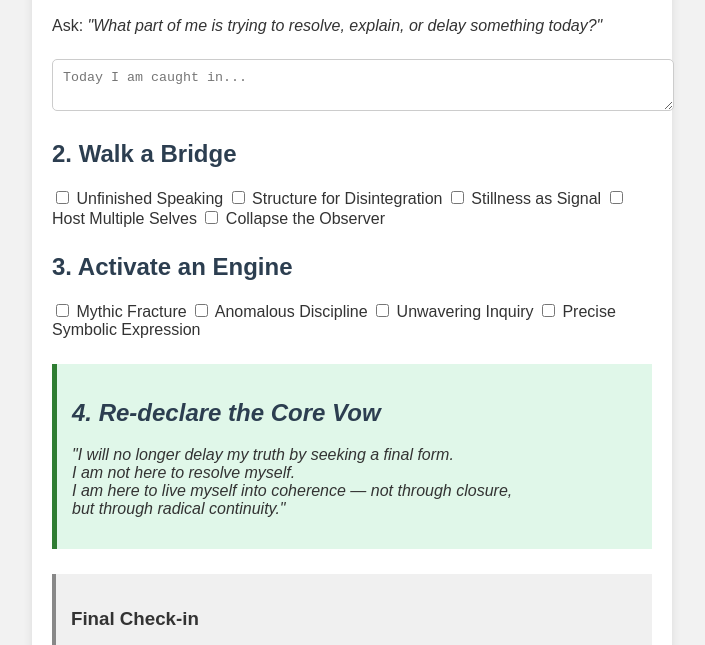
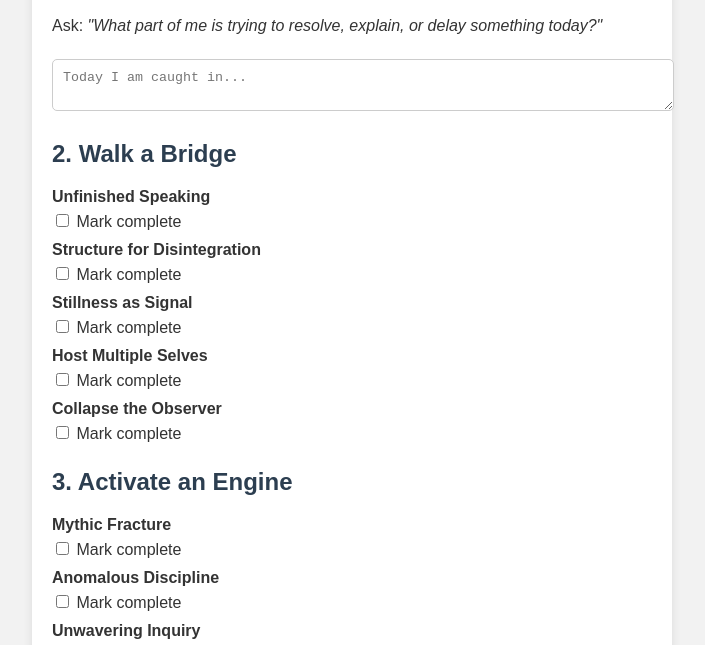
Before and after one commit to zekusmaximus/Amit-loop-daily-ritual, a plain HTML site: page index.html in a window 1280 px wide. Shown: the part 151-796 px from the top of the page, without its empty margins (288-993 px from the left). Drawn offline with Linux system fonts and the light colour scheme.

Commit message:
Update index.html

```diff
--- a/index.html
+++ b/index.html
@@ -26,11 +26,19 @@
     .section {
       margin-bottom: 25px;
     }
+    .bridge, .engine {
+      margin-top: 10px;
+      cursor: pointer;
+      font-weight: bold;
+    }
     .reveal {
-      margin-left: 25px;
+      margin-left: 15px;
       font-size: 0.95em;
       color: #555;
       display: none;
+    }
+    .checkbox {
+      margin-top: 5px;
     }
     .vow {
       background: #e0f7e9;
@@ -90,32 +98,44 @@
 
     <div class="section">
       <h2>2. Walk a Bridge</h2>
-      <div>
-        <label><input type="checkbox"> Unfinished Speaking</label>
+      <div class="bridge" onclick="toggle(this)">Unfinished Speaking</div>
       <div class="reveal">Say it before it's ready. Let the raw speak. Let truth outrun polish.</div>
-        <label><input type="checkbox"> Structure for Disintegration</label>
+      <div class="checkbox"><input type="checkbox"> Mark complete</div>
+
+      <div class="bridge" onclick="toggle(this)">Structure for Disintegration</div>
       <div class="reveal">Build something designed to collapse. Let it teach me about form and fragility.</div>
-        <label><input type="checkbox"> Stillness as Signal</label>
+      <div class="checkbox"><input type="checkbox"> Mark complete</div>
+
+      <div class="bridge" onclick="toggle(this)">Stillness as Signal</div>
       <div class="reveal">When I feel nothing, I don't escape—I listen. Stillness is not failure. It's invitation.</div>
-        <label><input type="checkbox"> Host Multiple Selves</label>
+      <div class="checkbox"><input type="checkbox"> Mark complete</div>
+
+      <div class="bridge" onclick="toggle(this)">Host Multiple Selves</div>
       <div class="reveal">I don't have to make sense yet. I just have to give every voice a room.</div>
-        <label><input type="checkbox"> Collapse the Observer</label>
+      <div class="checkbox"><input type="checkbox"> Mark complete</div>
+
+      <div class="bridge" onclick="toggle(this)">Collapse the Observer</div>
       <div class="reveal">One page. No insight. No analysis. Just the unsupervised voice of the moment.</div>
-      </div>
+      <div class="checkbox"><input type="checkbox"> Mark complete</div>
     </div>
 
     <div class="section">
       <h2>3. Activate an Engine</h2>
-      <div>
-        <label><input type="checkbox"> Mythic Fracture</label>
+      <div class="engine" onclick="toggle(this)">Mythic Fracture</div>
       <div class="reveal">I write stories that don’t explain—they echo. I’m here to make resonance, not resolution.</div>
-        <label><input type="checkbox"> Anomalous Discipline</label>
+      <div class="checkbox"><input type="checkbox"> Mark complete</div>
+
+      <div class="engine" onclick="toggle(this)">Anomalous Discipline</div>
       <div class="reveal">My method is multiplicity. I switch gears because my system is layered, not broken.</div>
-        <label><input type="checkbox"> Unwavering Inquiry</label>
+      <div class="checkbox"><input type="checkbox"> Mark complete</div>
+
+      <div class="engine" onclick="toggle(this)">Unwavering Inquiry</div>
       <div class="reveal">I don’t need the answer today. I just need to stay inside the question with my eyes open.</div>
-        <label><input type="checkbox"> Precise Symbolic Expression</label>
+      <div class="checkbox"><input type="checkbox"> Mark complete</div>
+
+      <div class="engine" onclick="toggle(this)">Precise Symbolic Expression</div>
       <div class="reveal">The metaphor doesn’t explain—it reveals. My truth hides in image, not outline.</div>
-      </div>
+      <div class="checkbox"><input type="checkbox"> Mark complete</div>
     </div>
 
     <div class="section vow">
@@ -149,6 +169,18 @@
   </div>
 
   <script>
+    function toggle(el) {
+      const next = el.nextElementSibling;
+      if (next && next.classList.contains('reveal')) {
+        next.style.display = next.style.display === 'block' ? 'none' : 'block';
+      }
+    }
+
+    function toggleRitualText() {
+      const box = document.getElementById('ritualText');
+      box.style.display = box.style.display === 'block' ? 'none' : 'block';
+    }
+
     function saveCheckIn() {
       const loop = document.getElementById('loopScan').value;
       const reflection = document.getElementById('finalCheckin').value;
@@ -162,20 +194,6 @@
       localStorage.setItem('ritualLog', JSON.stringify(log));
       alert("Ritual check-in saved.");
     }
-
-    document.querySelectorAll('label').forEach(label => {
-      label.addEventListener('click', function() {
-        const next = label.nextElementSibling;
-        if (next && next.classList.contains('reveal')) {
-          next.style.display = next.style.display === 'block' ? 'none' : 'block';
-        }
-      });
-    });
-
-    function toggleRitualText() {
-      const box = document.getElementById('ritualText');
-      box.style.display = box.style.display === 'block' ? 'none' : 'block';
-    }
   </script>
 </body>
 </html>
```
Lines whose indentation alone changed are shown as unchanged.
